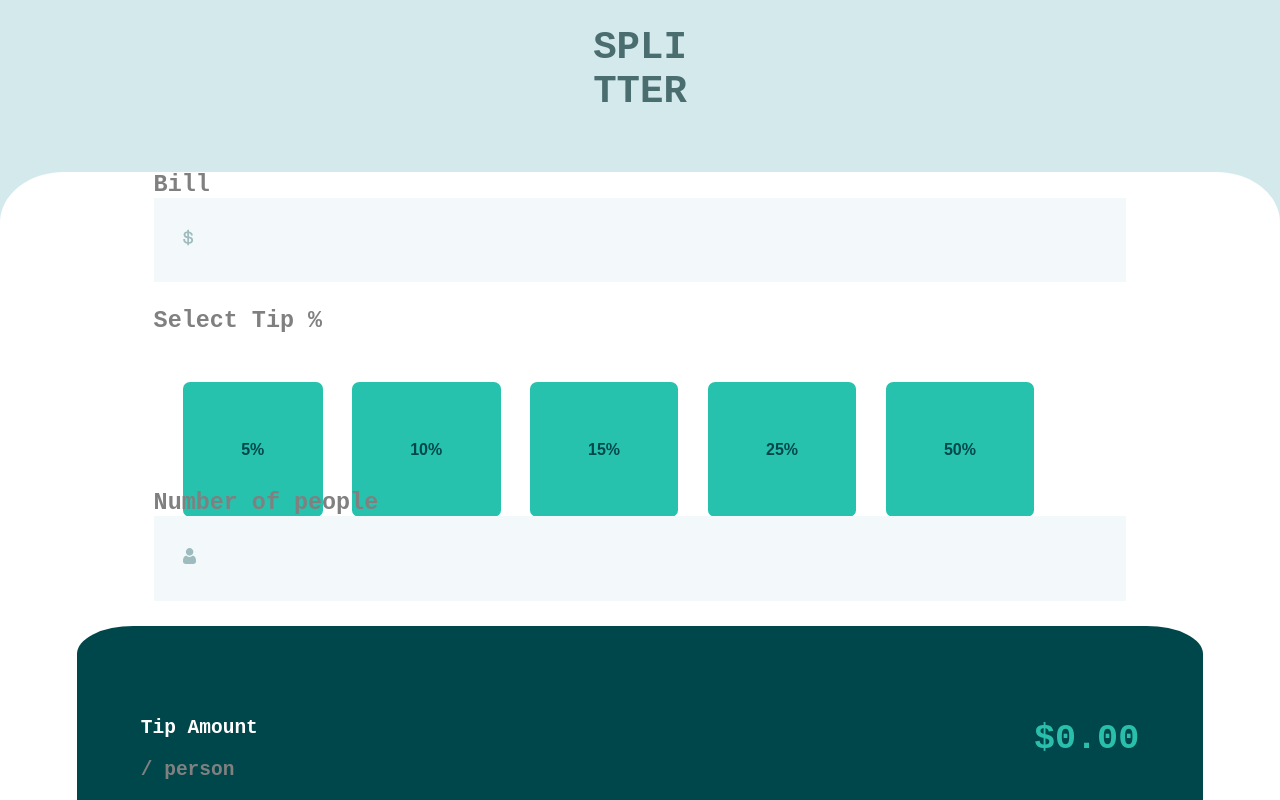
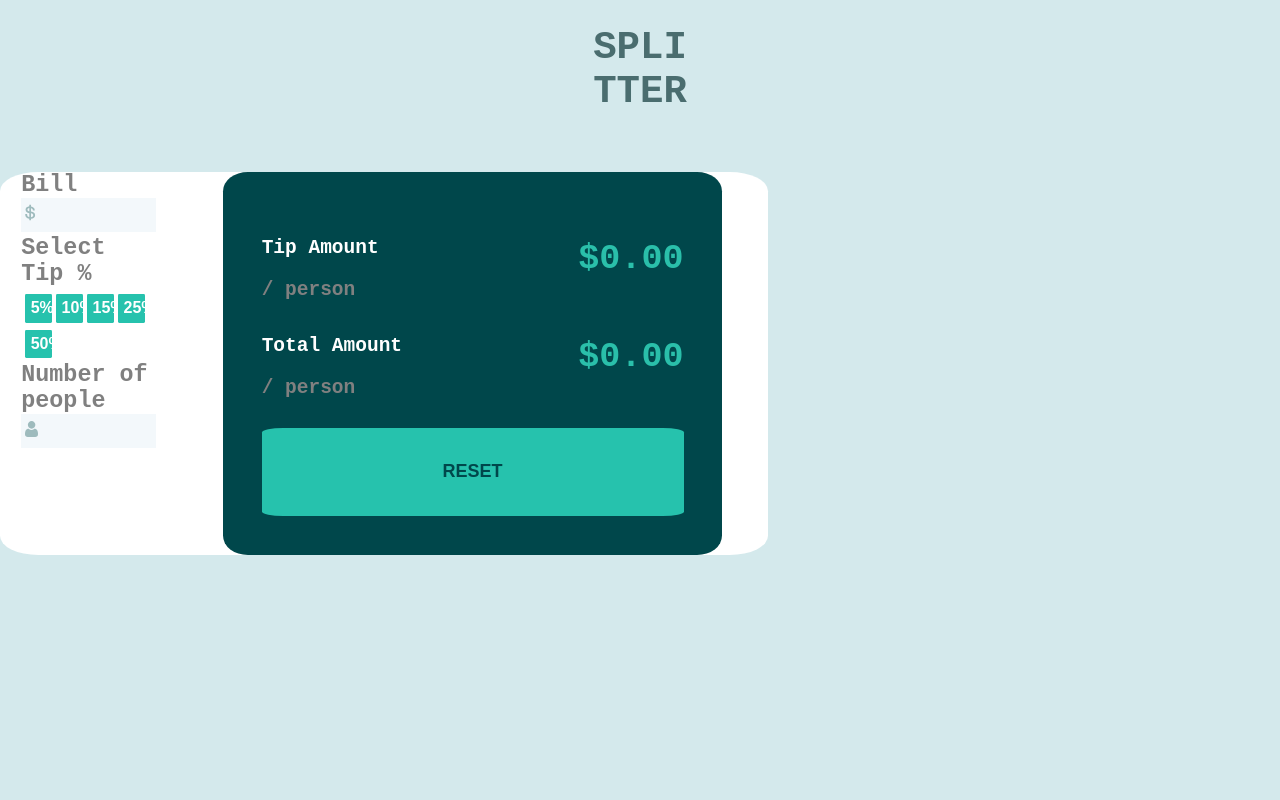
Before and after one commit to matheustkaczyk/splitter-challenge, a React (Vite) app: page / in a window 1280 px wide. Shown: the top 800 px of the page. Built offline with nearby package versions, Linux system fonts and the light colour scheme.

Commit message:
Iniciando configuracao de media query para desktop

```diff
--- a/src/App.scss
+++ b/src/App.scss
@@ -51,7 +51,6 @@ html {
   .tip {
     display: flex;
     flex-direction: column;
-    flex-wrap: wrap;
     margin-left: 12%;
     margin-right: 12%;
     font-weight: bolder;
@@ -64,13 +63,14 @@ html {
     .btn {
       margin-top: 5%;
       margin-left: 3%;
-      padding: 6%;
+      padding: 4%;
       border: 0;
       border-radius:5%;
       background-color: $btn-color;
+      width: 20%;
       font-weight: bolder;
       font-size:medium;
-      color: #00474B;
+      color: white;
     }
   }
 
@@ -160,3 +160,15 @@ html {
     }
   }
 }
+
+@media only screen and (min-width: 600px) {
+  .calculator {
+    display: flex;
+    margin: 0;
+    width: 60vw;
+
+    .results {
+      width: 80%;
+    }
+  }
+}
--- a/src/components/Calculator/index.jsx
+++ b/src/components/Calculator/index.jsx
@@ -47,6 +47,7 @@ export const Calculator = () => {
 
   return(
     <div className="calculator">
+      <div className="calculator-inner-wrapper">
         <div className="bill">
           Bill
           <div className="bill-input-wrapper">
@@ -69,6 +70,7 @@ export const Calculator = () => {
           <div className="person-input-wrapper">
             <img src={iconPerson} />
             <Input type="number" handleChange={handlePeopleInput} />
+          </div>
         </div>
       </div>
       <div className="results">
```
Lines whose indentation alone changed are shown as unchanged.
